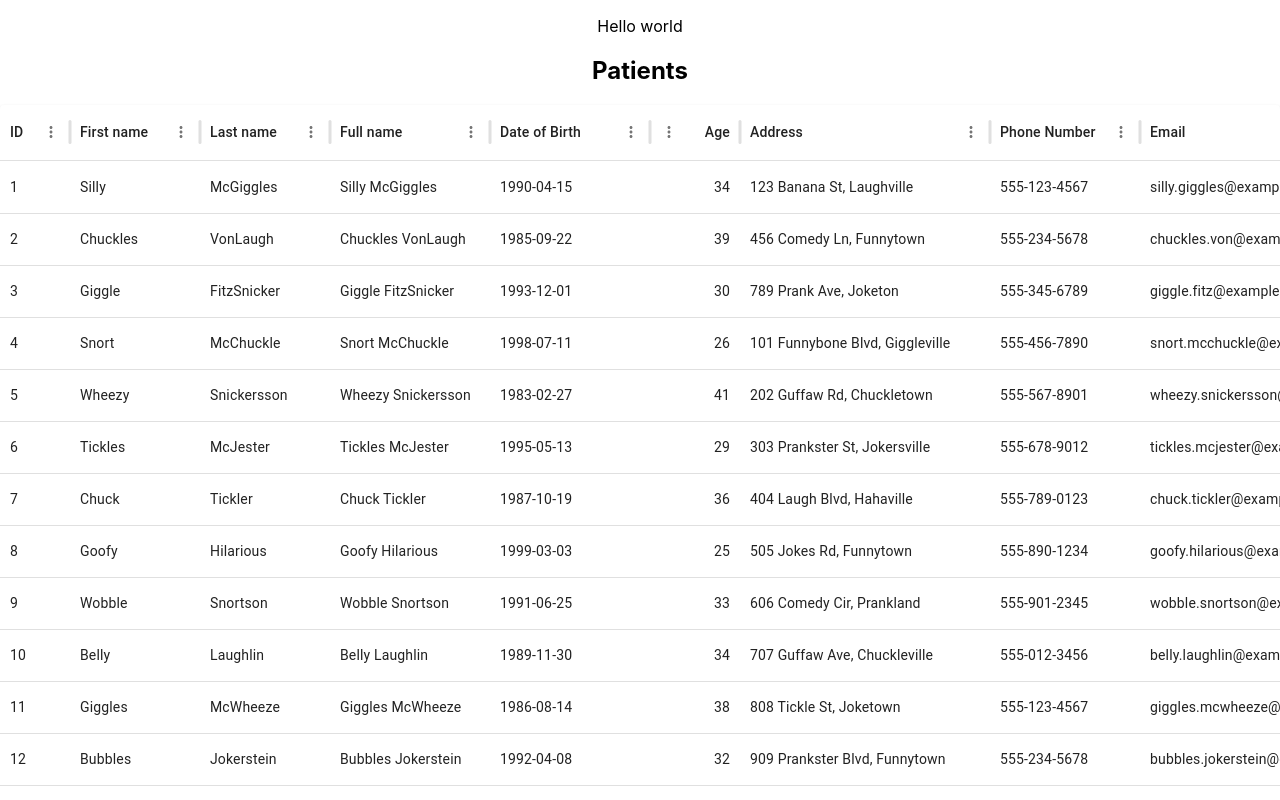
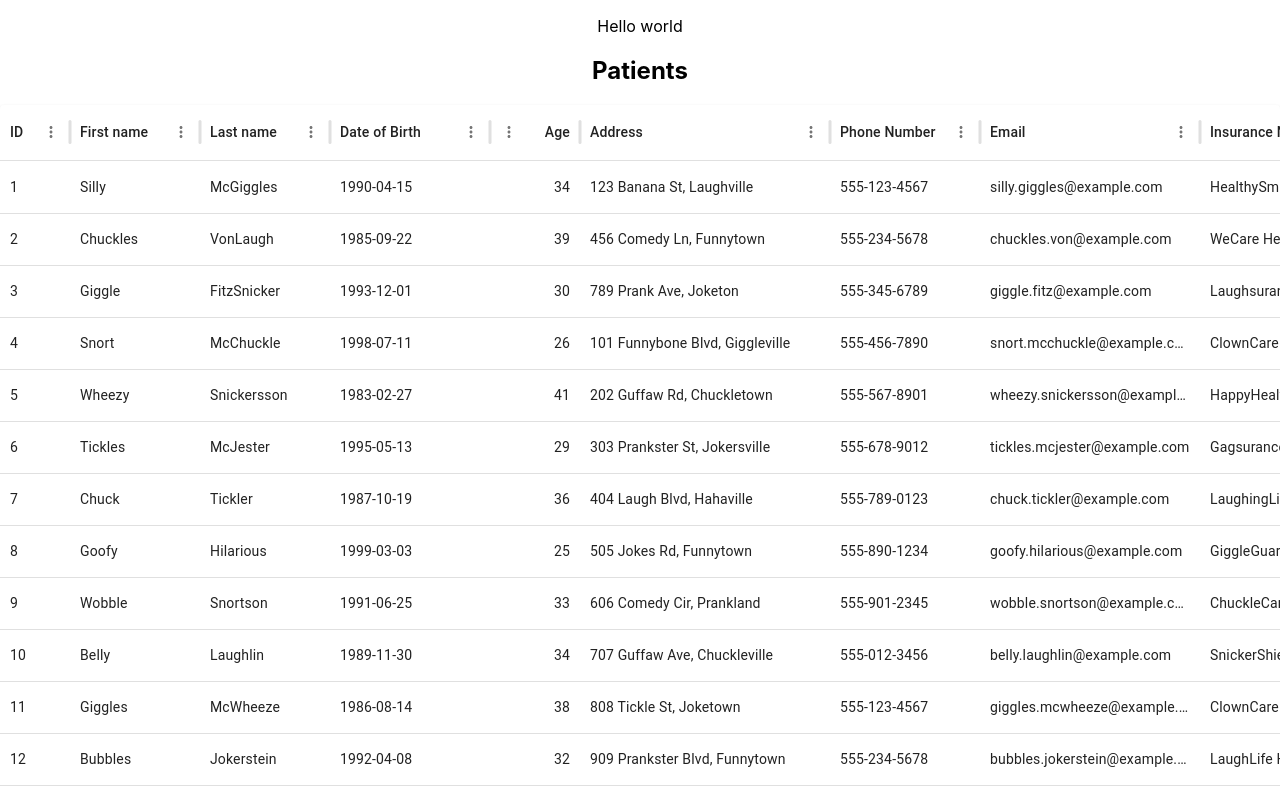
Before and after one commit to oliver-sey/pharmacy-management-system, a React (Create React App) app in the folder frontend/frontend/: page /viewofpatients in a window 1280 px wide. Shown: the top 800 px of the page. Built offline with nearby package versions, Linux system fonts and the light colour scheme.

Commit message:
Attempt at turning the patients table into a reusable component

```diff
--- /dev/null
+++ b/frontend/frontend/src/Components/TableComponent.js
@@ -0,0 +1,34 @@
+import React from "react";
+
+import { DataGrid } from "@mui/x-data-grid";
+import {
+	Paper,
+	// IconButton, Dialog, DialogActions, DialogTitle, Button,
+} from "@mui/material";
+// import DeleteIcon from "@mui/icons-material/Delete"; // Material UI Delete Icon
+
+// const paginationModel = { page: 0, pageSize: 25 };
+function TableComponent(rows, columns, paginationModel = { page: 0, pageSize: 25 }) {
+	return (
+		<div>
+			<Paper sx={{ height: "0.8vwh", width: "100%" }}>
+				<DataGrid
+					rows={rows}
+					columns={columns}
+					initialState={{ pagination: { paginationModel } }}
+					pageSizeOptions={[5, 10]}
+					// checkboxSelection
+					sx={{
+						border: 0,
+						"& .MuiDataGrid-columnHeaders": {
+							fontWeight: "bold", // Make headers bold
+							backgroundColor: "#000000", // Optional background color for headers
+						},
+					}}
+				/>
+			</Paper>
+		</div>
+	);
+}
+
+export default TableComponent;
--- a/frontend/frontend/src/Pages/ViewOfPatients.js
+++ b/frontend/frontend/src/Pages/ViewOfPatients.js
@@ -1,5 +1,5 @@
 import React, { useState } from "react";
-
+import TableComponent from "../Components/TableComponent";
 import { DataGrid } from "@mui/x-data-grid";
 // import Paper from "@mui/material/Paper";
 import {
@@ -17,15 +17,15 @@ function ViewOfPatients() {
 		{ field: "id", headerName: "ID", width: 70 },
 		{ field: "firstName", headerName: "First name", width: 130 },
 		{ field: "lastName", headerName: "Last name", width: 130 },
-		{
-			field: "fullName",
-			headerName: "Full name",
-			description: "This column has a value getter and is not sortable.",
-			sortable: false,
-			width: 160,
-			valueGetter: (value, row) =>
-				`${row.firstName || ""} ${row.lastName || ""}`,
-		},
+		// {
+		// 	field: "fullName",
+		// 	headerName: "Full name",
+		// 	description: "This column has a value getter and is not sortable.",
+		// 	sortable: false,
+		// 	width: 160,
+		// 	valueGetter: (value, row) =>
+		// 		`${row.firstName || ""} ${row.lastName || ""}`,
+		// },
 		{ field: "dateOfBirth", headerName: "Date of Birth", width: 160 },
 
 		{
@@ -377,6 +377,7 @@ function ViewOfPatients() {
 						}}
 					/>
 				</Paper>
+				{/* <TableComponent rows={rows}></TableComponent> */}
 			</div>
 		</div>
 	);
```
